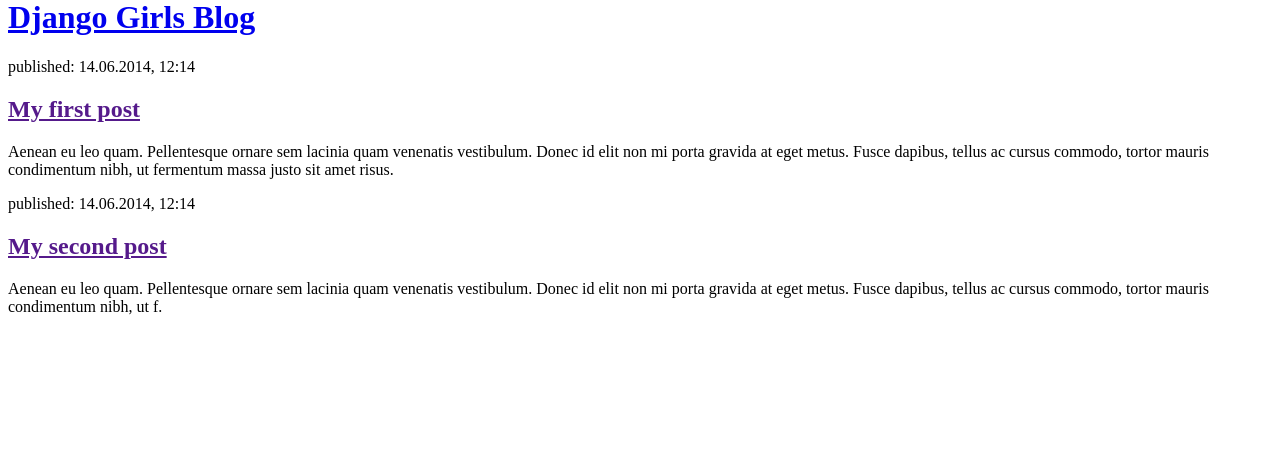
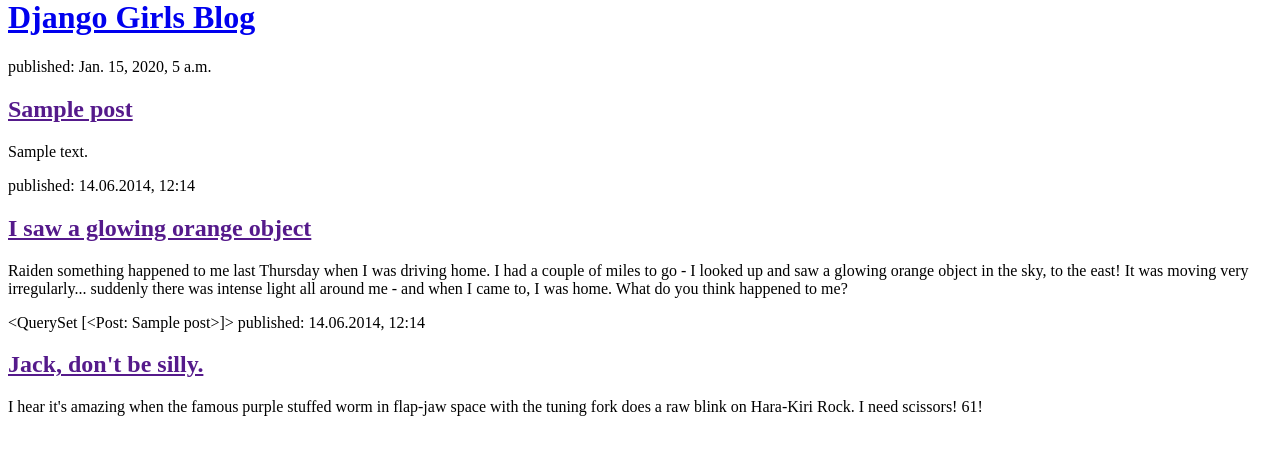
Before and after one commit to prestonezell/my-first-blog, a Django app: page / in a window 1280 px wide. Shown: the part 22-477 px from the top of the page. Run offline with Django 3.2, Linux system fonts and the light colour scheme; tables that the repository leaves empty hold one stand-in row (values such as "Sample post").

Commit message:
Modified templates to display posts from database.

```diff
--- a/blog/templates/blog/post_list.html
+++ b/blog/templates/blog/post_list.html
@@ -8,16 +8,22 @@
             <h1><a href="/">Django Girls Blog</a></h1>
         </header>
 
-        <article>
+        {% for post in posts %}
+    <article>
+        <time>published: {{ post.published_date }}</time>
+        <h2><a href="">{{ post.title }}</a></h2>
+        <p>{{ post.text|linebreaksbr }}</p>
+    </article>
+{% endfor %}
             <time>published: 14.06.2014, 12:14</time>
-            <h2><a href="">My first post</a></h2>
-            <p>Aenean eu leo quam. Pellentesque ornare sem lacinia quam venenatis vestibulum. Donec id elit non mi porta gravida at eget metus. Fusce dapibus, tellus ac cursus commodo, tortor mauris condimentum nibh, ut fermentum massa justo sit amet risus.</p>
+            <h2><a href="">I saw a glowing orange object</a></h2>
+            <p>Raiden something happened to me last Thursday when I was driving home. I had a couple of miles to go - I looked up and saw a glowing orange object in the sky, to the east! It was moving very irregularly... suddenly there was intense light all around me - and when I came to, I was home. What do you think happened to me?</p>
         </article>
 
-        <article>
+        {{ posts }}
             <time>published: 14.06.2014, 12:14</time>
-            <h2><a href="">My second post</a></h2>
-            <p>Aenean eu leo quam. Pellentesque ornare sem lacinia quam venenatis vestibulum. Donec id elit non mi porta gravida at eget metus. Fusce dapibus, tellus ac cursus commodo, tortor mauris condimentum nibh, ut f.</p>
+            <h2><a href="">Jack, don't be silly.</a></h2>
+            <p>I hear it's amazing when the famous purple stuffed worm in flap-jaw space with the tuning fork does a raw blink on Hara-Kiri Rock. I need scissors! 61!</p>
         </article>
     </body>
 </html>
--- a/blog/views.py
+++ b/blog/views.py
@@ -1,5 +1,11 @@
 from django.shortcuts import render
+from django.utils import timezone
+from .models import Post
+
+
+
 
 # Create your views here.
 def post_list(request):
-    return render(request, 'blog/post_list.html', {})
+    posts = Post.objects.filter(published_date__lte=timezone.now()).order_by('published_date')
+    return render(request, 'blog/post_list.html', {'posts': posts})
```
